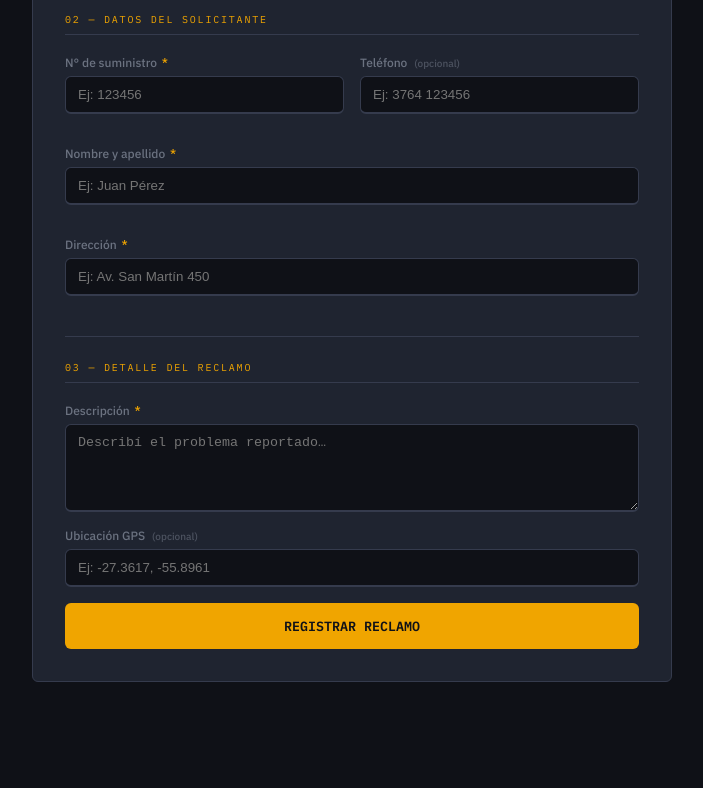
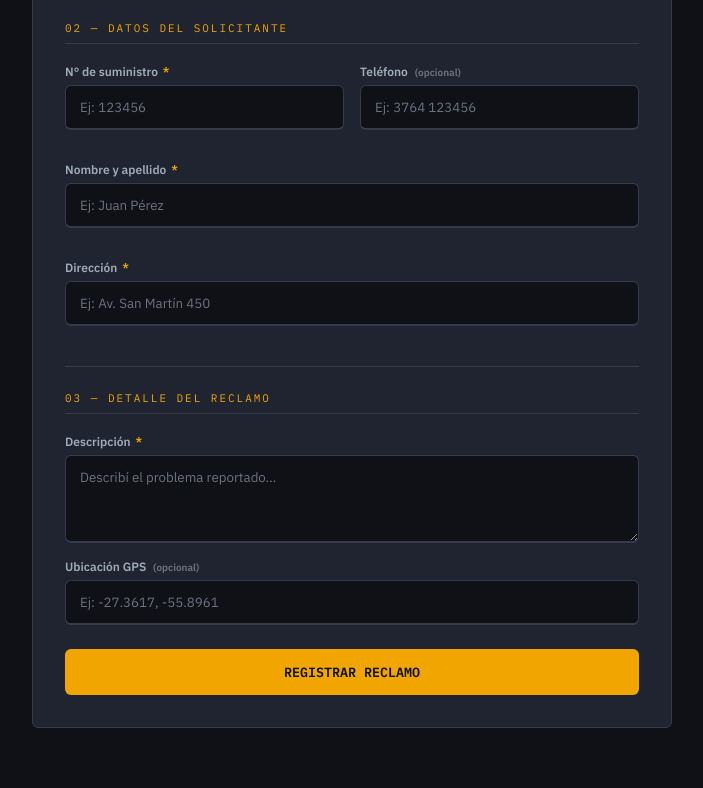
Before and after one commit to juliodemisiones/bot-de-reclamos-Cooperativa, a website: page public/index.html in a window 1280 px wide. Shown: the part 351-1139 px from the top of the page, without its empty margins (288-991 px from the left). Before the commit the page ends 1093 px from the top, so only its background shows below. Drawn offline with Linux system fonts and the light colour scheme.

Commit message:
Update style.css

```diff
--- a/public/style.css
+++ b/public/style.css
@@ -1,11 +1,13 @@
 :root {
+  /* Fondo general */
   --bg:        #0f1117;
+  /* Fondo de la tarjeta (el gris que contiene los campos) */
   --surface:   #1f2430;
   --border:    #353b4d;
+  /* Acentos y textos */
   --accent:    #f0a500;
-  --accent-dim:#7a5200;
-  --text:      #e8eaf0;
-  --muted:     #6b7280;
+  --text:      #ffffff;      /* Texto blanco puro para máxima legibilidad */
+  --muted:     #a0aab8;      /* Gris más claro para etiquetas */
   --success:   #22c55e;
   --error:     #ef4444;
   --radius:    6px;
@@ -65,7 +67,7 @@ header p { margin-top: 4px; font-size: 14px; color: var(--muted); }
 
 .section-label {
   font-family: var(--font-mono);
-  font-size: 10px;
+  font-size: 11px;
   letter-spacing: 0.18em;
   text-transform: uppercase;
   color: var(--accent);
@@ -78,7 +80,7 @@ header p { margin-top: 4px; font-size: 14px; color: var(--muted); }
 .span-2 { grid-column: 1 / -1; }
 
 .field { display: flex; flex-direction: column; gap: 6px; margin-bottom: 16px; }
-label { font-size: 12px; font-weight: 500; color: var(--muted); }
+label { font-size: 12px; font-weight: 600; color: var(--muted); }
 .req { color: var(--accent); margin-left: 2px; }
 .opt { font-size: 10px; opacity: 0.6; margin-left: 4px; }
 
@@ -87,13 +89,16 @@ input, select, textarea {
   border: 1px solid var(--border);
   border-bottom: 2px solid var(--border);
   border-radius: var(--radius);
-  color: var(--text);
-  padding: 10px 12px;
+  color: #ffffff; /* Texto blanco para escribir */
+  padding: 12px 14px;
   width: 100%;
   outline: none;
+  font-family: var(--font-sans);
 }
 
 input:focus, select:focus, textarea:focus { border-color: var(--accent); }
+input::placeholder, textarea::placeholder { color: #6b7280; }
+
 textarea { resize: vertical; min-height: 88px; }
 
 button[type="submit"] {
@@ -107,6 +112,7 @@ button[type="submit"] {
   font-weight: 600;
   text-transform: uppercase;
   cursor: pointer;
+  margin-top: 8px;
 }
 
 button[type="submit"]:hover { background: #fbbe30; }
@@ -120,3 +126,8 @@ button[type="submit"]:hover { background: #fbbe30; }
 #toast.show { opacity: 1; transform: translateX(-50%) translateY(0); }
 #toast.success { background: var(--success); color: #fff; }
 #toast.error { background: var(--error); color: #fff; }
+
+@media (max-width: 520px) {
+  .grid-2 { grid-template-columns: 1fr; }
+  .card { padding: 24px 18px; }
+}
```
